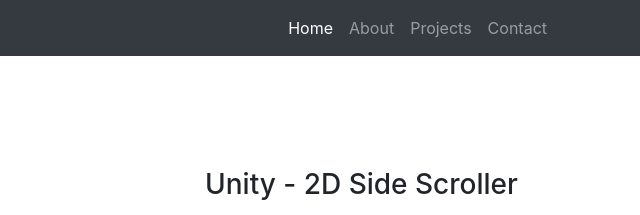
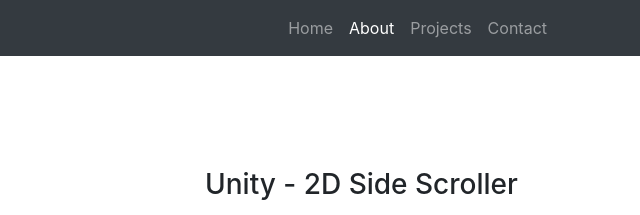
Before and after one commit to kmanoleff/kmanoleff.github.io, a website: page about.html in a window 1280 px wide. Shown: the top 215 px of the page, 640-1280 px from the left. Drawn offline with Linux system fonts and the light colour scheme.

Commit message:
Update about.html

```diff
--- a/about.html
+++ b/about.html
@@ -29,13 +29,13 @@
         </button>
         <div class="collapse navbar-collapse" id="navbarResponsive">
           <ul class="navbar-nav ml-auto">
+            <li class="nav-item">
+              <a class="nav-link" href="kmanoleff.github.io/index.html">Home</a>
+            </li>
             <li class="nav-item active">
-              <a class="nav-link" href="kmanoleff.github.io/index.html">Home
-                <span class="sr-only">(current)</span>
-              </a>
-            </li>
-            <li class="nav-item">
-              <a class="nav-link" href="kmanoleff.github.io/about.html">About</a>
+              <a class="nav-link" href="kmanoleff.github.io/about.html">About
+		<span class="sr-only">(current)</span>
+	      </a>
             </li>
             <li class="nav-item">
               <a class="nav-link" href="kmanoleff.github.io/projects.html">Projects</a>
```
